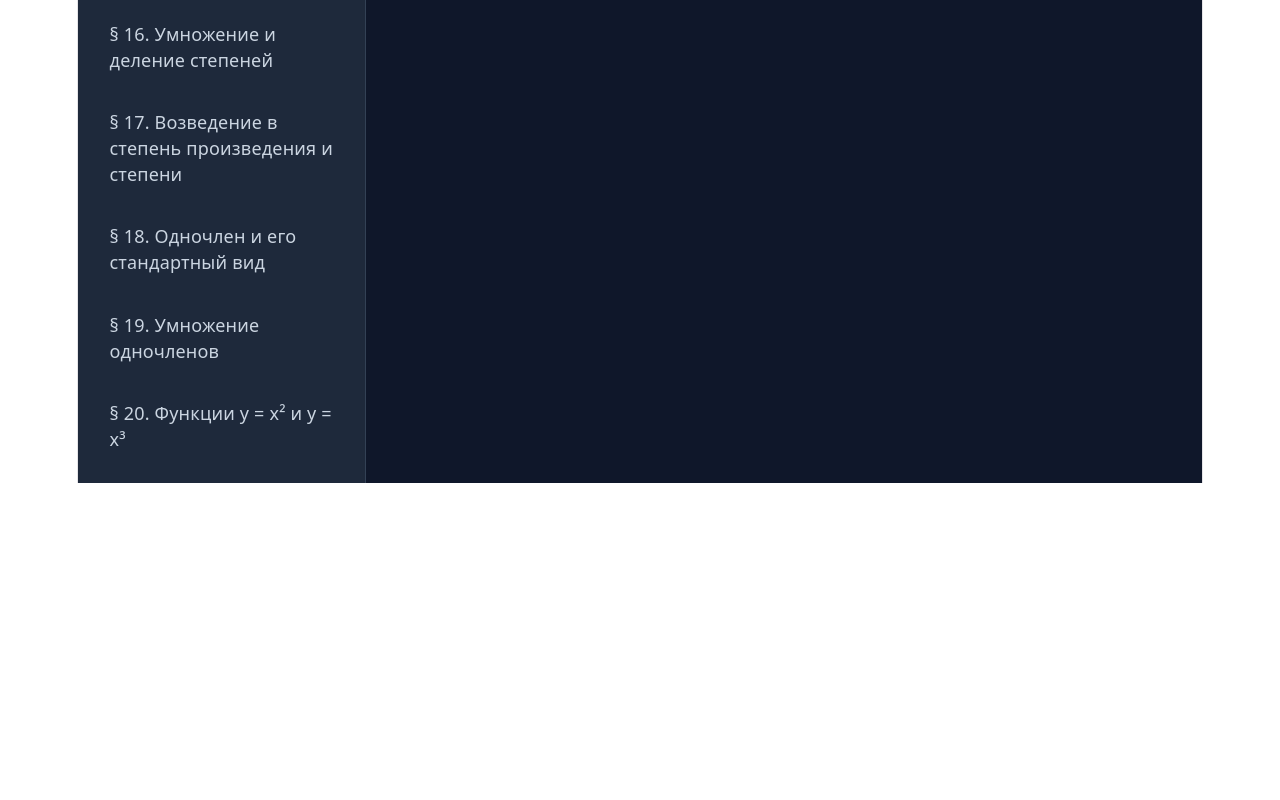
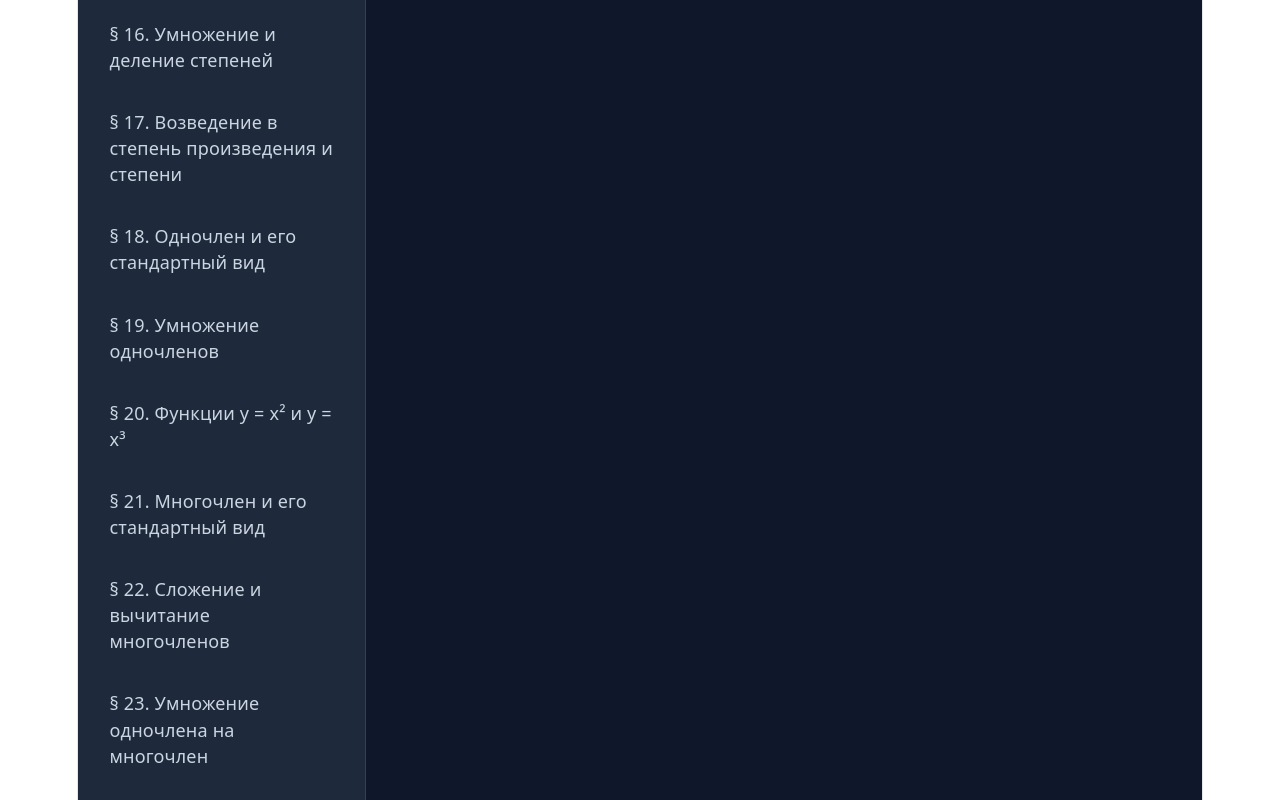
Before and after one commit to andreevairina005-source/algebra-trainer, a React (Vite) app: page / in a window 1280 px wide. Shown: the part 1495-2295 px from the top of the page. Before the commit the page ends 1978 px from the top, so only its background shows below. Built offline with nearby package versions, Linux system fonts and the light colour scheme.

Commit message:
Добавлены темы 21-23

```diff
--- a/src/App.jsx
+++ b/src/App.jsx
@@ -508,6 +508,81 @@ const modules = [
       }
     ]
   },
+    {
+    id: 21,
+    title: "§ 21. Многочлен и его стандартный вид",
+    rule: "Многочленом называется сумма одночленов. Члены многочлена, имеющие одинаковую буквенную часть, называются подобными. Многочлен называют многочленом стандартного вида, если каждый его член является одночленом стандартного вида и среди его членов нет подобных.",
+    example: {
+      task: "Приведем многочлен 4x² - 3x + 2x² - 5 к стандартному виду.",
+      steps: [
+        "1) Найдем подобные слагаемые: 4x² и 2x².",
+        "2) Сложим их коэффициенты: (4 + 2)x² = 6x².",
+        "3) Запишем результат: 6x² - 3x - 5."
+      ]
+    },
+    quiz: [
+      {
+        question: "Приведите подобные слагаемые: 5a + 3b - 2a + b",
+        options: ["3a + 4b", "7a + 4b", "3a + 2b", "7a + 2b"],
+        correct: 0
+      },
+      {
+        question: "Какова степень многочлена 3x²y - 4xy + 7?",
+        options: ["1", "2", "3", "4"],
+        correct: 2
+      }
+    ]
+  },
+  {
+    id: 22,
+    title: "§ 22. Сложение и вычитание многочленов",
+    rule: "При сложении многочленов раскрывают скобки, перед которыми стоит знак «плюс» (знаки слагаемых сохраняются). При вычитании раскрывают скобки, перед которыми стоит знак «минус» (знаки слагаемых меняются на противоположные). Затем приводят подобные слагаемые.",
+    example: {
+      task: "Упростим выражение: (5x - 2y) - (3x + y).",
+      steps: [
+        "1) Раскроем скобки, меняя знаки во второй скобке: 5x - 2y - 3x - y.",
+        "2) Найдем подобные: (5x - 3x) + (-2y - y).",
+        "3) Выполним действия: 2x - 3y."
+      ]
+    },
+    quiz: [
+      {
+        question: "Выполните сложение: (2a + 5) + (3a - 2)",
+        options: ["5a + 3", "5a - 3", "a + 3", "6a + 10"],
+        correct: 0
+      },
+      {
+        question: "Выполните вычитание: (4x + 1) - (2x + 3)",
+        options: ["2x + 4", "2x - 2", "6x + 4", "2x + 2"],
+        correct: 1
+      }
+    ]
+  },
+  {
+    id: 23,
+    title: "§ 23. Умножение одночлена на многочлен",
+    rule: "Чтобы умножить одночлен на многочлен, надо умножить этот одночлен на каждый член многочлена и полученные произведения сложить.",
+    example: {
+      task: "Выполним умножение: 3x(2x - 5).",
+      steps: [
+        "1) Умножим 3x на первое слагаемое: 3x · 2x = 6x².",
+        "2) Умножим 3x на второе слагаемое: 3x · (-5) = -15x.",
+        "3) Сложим результаты: 6x² - 15x."
+      ]
+    },
+    quiz: [
+      {
+        question: "Умножьте: 2a(3a - 4)",
+        options: ["6a² - 8a", "6a - 8a", "6a² - 4", "5a² - 8a"],
+        correct: 0
+      },
+      {
+        question: "Раскройте скобки: -3y(y + 2)",
+        options: ["-3y² - 6y", "-3y² + 6y", "3y² - 6y", "-3y - 6y"],
+        correct: 0
+      }
+    ]
+  },
 ];
 
 export default function App() {
```
